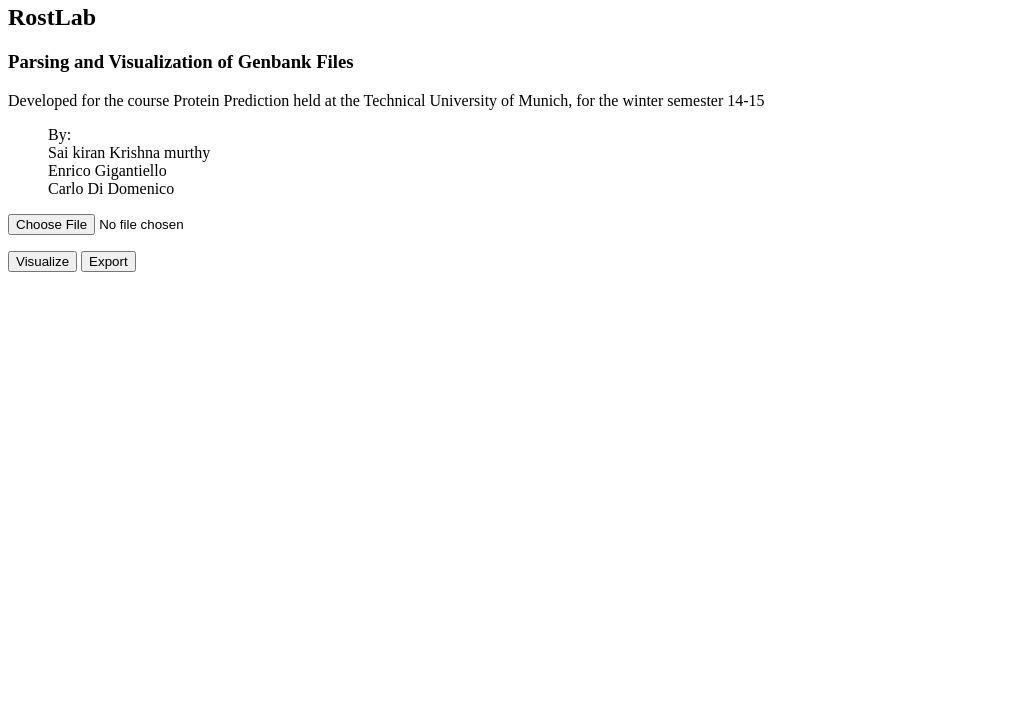
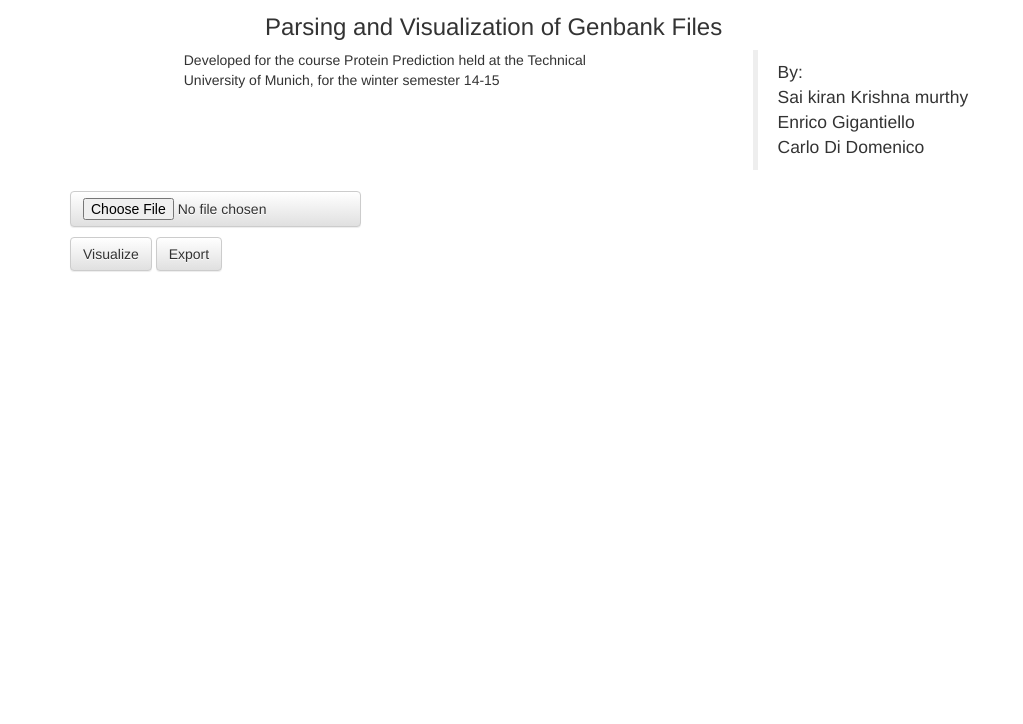
Before and after one commit to Carlinho89/PP2_DiDomenico_Gigantiello_Krishnamurthy, a plain HTML site: page index.html in a window 1280 px wide. Shown: the part 76-800 px from the top of the page, without its empty margins (0-1023 px from the left). Drawn offline with nearby package versions, Linux system fonts and the light colour scheme.

Commit message:
new index with bootstrap

```diff
--- a/index.html
+++ b/index.html
@@ -10,9 +10,8 @@
     <script src = "Visualization/visualization.js"></script>
     <script src = "Extraction/extraction.js"></script>
 
-    <style>
-	<link rel="stylesheet" href="https://maxcdn.bootstrapcdn.com/bootstrap/3.3.1/css/bootstrap.min.css">
-	<link rel="stylesheet" href="https://maxcdn.bootstrapcdn.com/bootstrap/3.3.1/css/bootstrap-theme.min.css">
+	<link rel="stylesheet" href="https://maxcdn.bootstrapcdn.com/bootstrap/3.3.1/css/bootstrap.min.css" />
+	<link rel="stylesheet" href="https://maxcdn.bootstrapcdn.com/bootstrap/3.3.1/css/bootstrap-theme.min.css" />
 
     <style>
 	#sequence {
@@ -90,10 +89,8 @@
 
 <div id="sequence-container">
 <div style="display:inline;">
-
 <input class="btn btn-default" type="button" value="Visualize" onclick="highlight()"/>
 <input class="btn btn-default" type="button" value="Export" onclick="exportSelectedFeatures()"/>
-
 </div>
 <div id="sequence"></div>
 </div>
```
